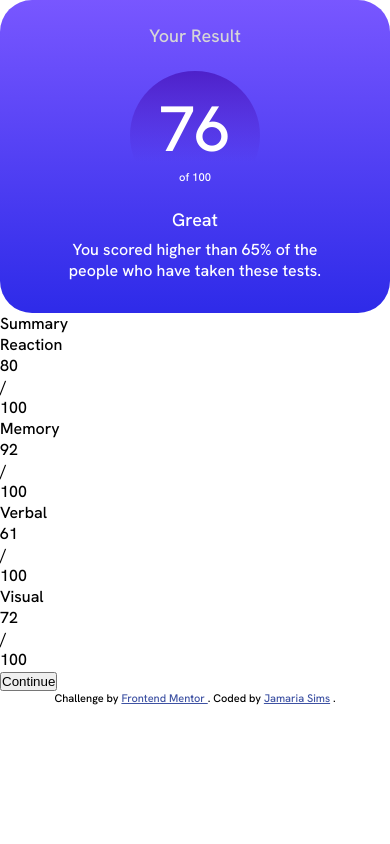
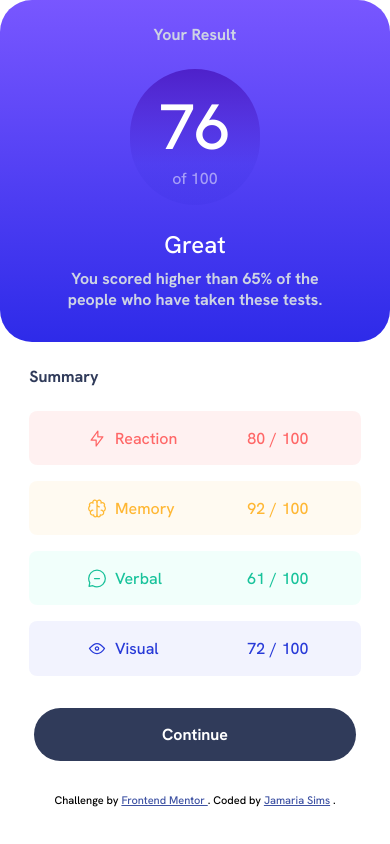
Before and after one commit to JamariaSims/FrontendMentor-ResultsSummaryComponent, a plain HTML site: page index.html in a window 390 px wide. Drawn offline with Linux system fonts and the light colour scheme.

Commit message:
mobile done

```diff
--- a/index.html
+++ b/index.html
@@ -33,11 +33,11 @@
 			* {
 				margin: 0;
 				padding: 0;
+				font-family: "Hanken Grotesk", sans-serif;
 			}
 			html {
 				margin: 0% auto;
 				font-size: 16px;
-				font-family: "Hanken Grotesk", sans-serif;
 				font-weight: 500;
 			}
 			.First-Container {
@@ -53,23 +53,22 @@
 				justify-content: space-around;
 				border-radius: 2rem;
 			}
-			.First-Container > p {
-				font-size: 18px;
-			}
 			.Title {
 				margin: 1.5rem;
-				color: rgb(214, 214, 214);
+				color: hsl(224, 30%, 85%);
+				font-weight: 700;
 			}
 			.Status-Container {
 				padding: 1rem;
 				background: linear-gradient(
 					180deg,
 					hsla(256, 72%, 46%, 1) 0%,
-					hsla(241, 72%, 46%, 0) 70%
+					hsla(241, 72%, 46%, 0.096) 70%
 				);
 				border-radius: 10rem;
 				width: 25%;
 				margin: 0% auto;
+				margin-bottom: 1rem;
 			}
 			.Status-Title {
 				font-size: 4rem;
@@ -77,15 +76,93 @@
 				padding: 0%;
 			}
 			.Status-Body {
-				font-size: 0.7rem;
+				font-size: 1rem;
+				color: hsl(224, 30%, 100%);
+				opacity: 50%;
 			}
 			.Status-Body_Great {
 				margin-block: 0.5rem;
+				font-size: 1.5rem;
 			}
 			.First-Container article {
 				width: 70%;
 				margin: 0% auto;
 				margin-bottom: 2rem;
+				font-weight: 600;
+				color: hsl(224, 30%, 85%);
+			}
+			.Second-Container {
+				text-align: center;
+				width: 85%;
+				margin: 0% auto;
+			}
+			.Second-Container_Title {
+				text-align: left;
+				margin-block: 1.5rem;
+				color: hsl(224, 30%, 27%);
+				font-weight: 700;
+			}
+			.Stats-Container {
+				display: flex;
+				flex-direction: column;
+				gap: 1rem;
+			}
+			.Stats-Container div {
+				display: flex;
+				justify-content: space-around;
+				padding-block: 5%;
+				border-radius: 0.5rem;
+				font-size: 1rem;
+			}
+			.Stats-Container section {
+				display: flex;
+				justify-content: space-around;
+				width: 20%;
+			}
+			.Stats-Container img {
+				padding-inline: 0.5rem;
+			}
+			.Reaction-Container {
+				color: hsl(0, 100%, 67%);
+				background-color: hsl(0, 100%, 97%);
+				opacity: 90%;
+			}
+			.Memory-Container {
+				color: hsl(39, 100%, 56%);
+				background-color: hsl(39, 100%, 97%);
+				opacity: 90%;
+			}
+			.Verbal-Container {
+				color: hsl(166, 100%, 37%);
+				background-color: hsl(166, 100%, 97%);
+				opacity: 90%;
+			}
+			.Visual-Container {
+				color: hsl(234, 85%, 45%);
+				background-color: hsl(234, 85%, 97%);
+				opacity: 90%;
+			}
+			nav {
+				width: 75%;
+				margin: 0% auto;
+				display: flex;
+				justify-content: center;
+			}
+			button {
+				text-decoration: none;
+				background: none;
+				border: none;
+			}
+			button {
+				position: relative;
+				padding: 1rem 8rem 1rem 8rem;
+				margin: 2rem auto;
+				border: none;
+				border-radius: 2rem;
+				color: white;
+				font-weight: 700;
+				font-size: 1rem;
+				background-color: hsl(224, 30%, 27%);
 			}
 		</style>
 	</head>
@@ -101,36 +178,57 @@
 				You scored higher than 65% of the people who have taken these tests.
 			</article>
 		</section>
+		<section class="Second-Container">
+			<p class="Second-Container_Title">Summary</p>
+			<div class="Stats-Container">
+				<div class="Reaction-Container">
 					<section>
-			<p>Summary</p>
-			<div>
-				<div>
+						<img src="./assets/images/icon-reaction.svg" alt="" />
 						<p>Reaction</p>
+					</section>
+					<section>
 						<p>80</p>
 						<p>/</p>
 						<p>100</p>
+					</section>
 				</div>
-				<div>
+				<div class="Memory-Container">
+					<section>
+						<img src="./assets/images/icon-memory.svg" alt="" />
 						<p>Memory</p>
+					</section>
+					<section>
 						<p>92</p>
 						<p>/</p>
 						<p>100</p>
+					</section>
 				</div>
-				<div>
+				<div class="Verbal-Container">
+					<section>
+						<img src="./assets/images/icon-verbal.svg" alt="" />
 						<p>Verbal</p>
+					</section>
+					<section>
 						<p>61</p>
 						<p>/</p>
 						<p>100</p>
+					</section>
 				</div>
-				<div>
+				<div class="Visual-Container">
+					<section>
+						<img src="./assets/images/icon-visual.svg" alt="" />
 						<p>Visual</p>
+					</section>
+
+					<section>
 						<p>72</p>
 						<p>/</p>
 						<p>100</p>
+					</section>
 				</div>
 			</div>
-			<button>Continue</button>
 		</section>
+		<nav><button>Continue</button></nav>
 
 		<div class="attribution">
 			Challenge by
```
Lines whose indentation alone changed are shown as unchanged.
